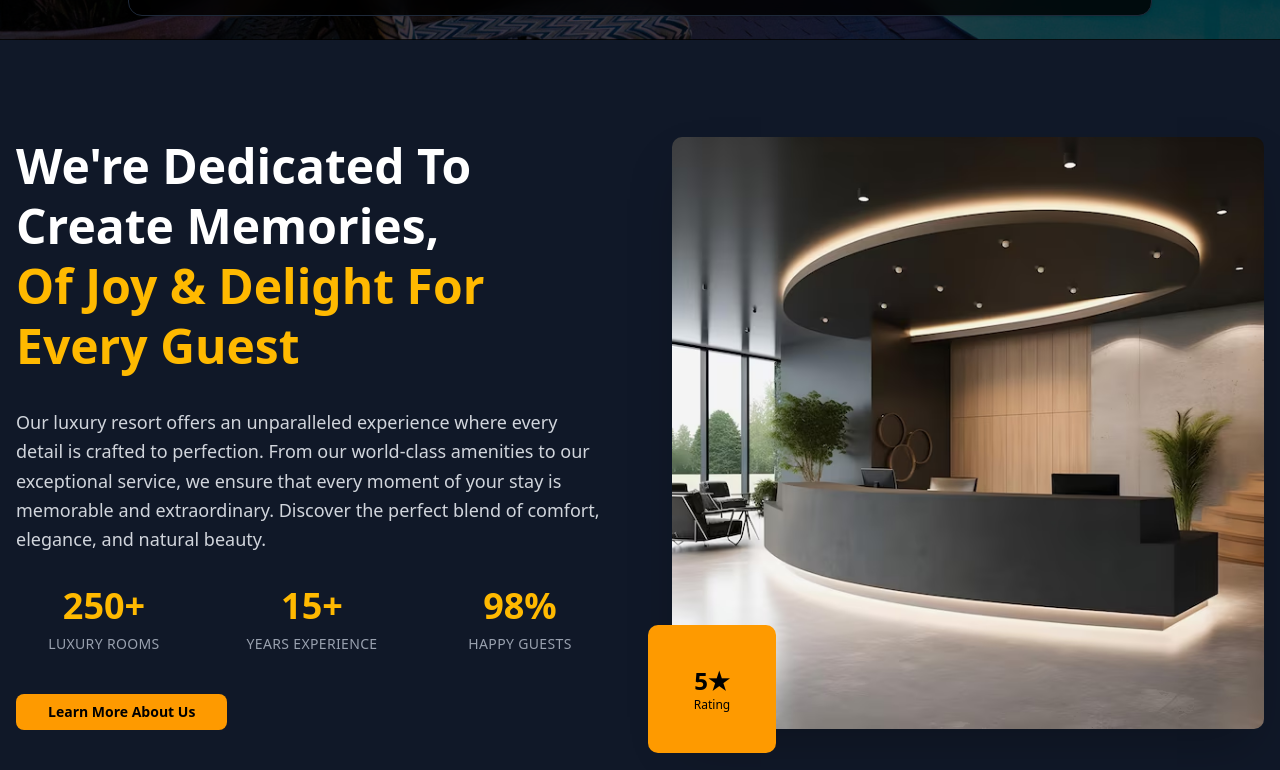
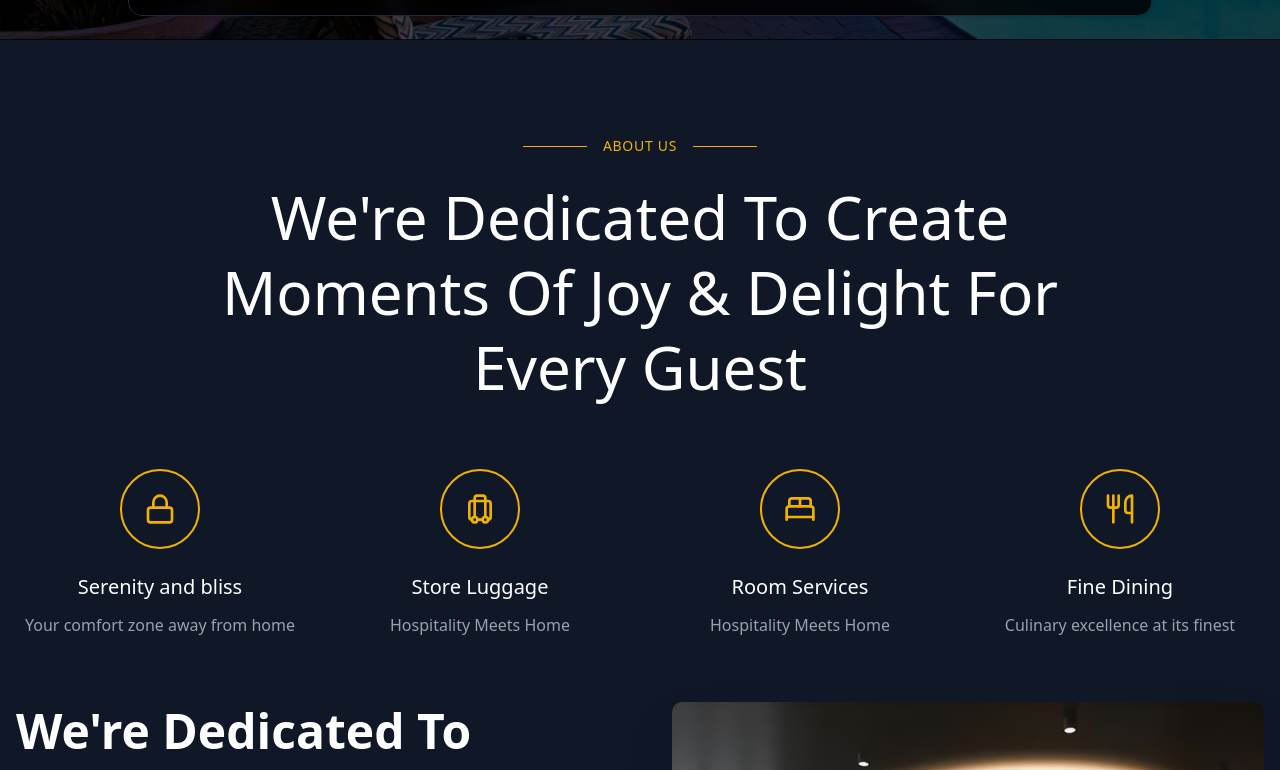
Before and after one commit to Alauddin-24434/royal-palce-frontend, a Next.js app: page / in a window 1280 px wide. Shown: the part 760-1530 px from the top of the page. Built offline with nearby package versions, Linux system fonts and the light colour scheme.

Commit message:
remove animated and fetaured sesction

```diff
--- a/app/page.tsx
+++ b/app/page.tsx
@@ -27,6 +27,10 @@ import {
   Car,
   Coffee,
   Shield,
+  Bed,
+  LuggageIcon,
+  BedDouble,
+  Lock,
 } from "lucide-react"
 
 export default function LuxuryResortWebsite() {
@@ -156,6 +160,53 @@ export default function LuxuryResortWebsite() {
       {/* About Section */}
       <section className="py-24 bg-gray-900">
         <div className="container mx-auto px-4">
+           {/* Header */}
+        <div className="text-center mb-16">
+          <div className="flex items-center justify-center mb-6">
+            <div className="h-px bg-yellow-500 w-16 mr-4"></div>
+            <h2 className="text-yellow-500 text-sm font-medium tracking-wider uppercase">
+              About Us
+            </h2>
+            <div className="h-px bg-yellow-500 w-16 ml-4"></div>
+          </div>
+          <h1 className="text-4xl md:text-5xl lg:text-6xl font-light leading-tight max-w-4xl mx-auto">
+            We're Dedicated To Create Moments Of Joy & Delight For Every Guest
+          </h1>
+        </div>
+
+        {/* Features */}
+        <div className="grid md:grid-cols-4 gap-8 mb-16">
+          <div className="text-center">
+            <div className="w-20 h-20 rounded-full border-2 border-yellow-500 flex items-center justify-center mx-auto mb-6">
+              <Lock className="w-8 h-8 text-yellow-500" />
+            </div>
+            <h3 className="text-xl font-medium mb-3">Serenity and bliss</h3>
+            <p className="text-gray-400">Your comfort zone away from home</p>
+          </div>
+
+          <div className="text-center">
+            <div className="w-20 h-20 rounded-full border-2 border-yellow-500 flex items-center justify-center mx-auto mb-6">
+              <LuggageIcon className="w-8 h-8 text-yellow-500" />
+            </div>
+            <h3 className="text-xl font-medium mb-3">Store Luggage</h3>
+            <p className="text-gray-400">Hospitality Meets Home</p>
+          </div>
+          <div className="text-center">
+            <div className="w-20 h-20 rounded-full border-2 border-yellow-500 flex items-center justify-center mx-auto mb-6">
+              <BedDouble className="w-8 h-8 text-yellow-500" />
+            </div>
+            <h3 className="text-xl font-medium mb-3">Room Services</h3>
+            <p className="text-gray-400">Hospitality Meets Home</p>
+          </div>
+
+          <div className="text-center">
+            <div className="w-20 h-20 rounded-full border-2 border-yellow-500 flex items-center justify-center mx-auto mb-6">
+              <Utensils className="w-8 h-8 text-yellow-500" />
+            </div>
+            <h3 className="text-xl font-medium mb-3">Fine Dining</h3>
+            <p className="text-gray-400">Culinary excellence at its finest</p>
+          </div>
+        </div>
           <div className="grid grid-cols-1 lg:grid-cols-2 gap-16 items-center">
             <div>
               <h2 className="text-4xl md:text-5xl font-bold mb-8 leading-tight">
@@ -290,83 +341,9 @@ export default function LuxuryResortWebsite() {
         </div>
       </section>
 
-      {/* Resort Amenities */}
-      <section className="py-32 relative">
-        <Image src="/resortHero.jpg" alt="Resort Amenities" fill className="object-cover" />
-        <div className="absolute inset-0 bg-black/60" />
-        <div className="relative z-10 container mx-auto px-4 text-center">
-          <h2 className="text-5xl md:text-6xl font-bold mb-8">Resort Amenities & Views</h2>
-          <p className="text-xl md:text-2xl text-gray-200 max-w-3xl mx-auto leading-relaxed">
-            Immerse yourself in luxury with our world-class amenities and breathtaking views that create unforgettable
-            moments
-          </p>
-        </div>
-      </section>
 
-      {/* Hotel Facilities */}
-      <section className="py-24 bg-gray-900">
-        <div className="container mx-auto px-4">
-          <div className="text-center mb-16">
-            <h2 className="text-4xl md:text-5xl font-bold mb-6">Hotel Facilities</h2>
-            <p className="text-gray-400 text-lg max-w-2xl mx-auto">
-              Experience our premium facilities and services designed to exceed your expectations
-            </p>
-          </div>
 
-          <div className="grid grid-cols-1 md:grid-cols-2 lg:grid-cols-4 gap-8">
-            {[
-              {
-                icon: Spa,
-                title: "Luxury Spa",
-                description: "Rejuvenate your body and soul",
-                image: "/spa.webp",
-              },
-              {
-                icon: Utensils,
-                title: "Fine Dining",
-                description: "World-class culinary experiences",
-                image: "/dining.webp",
-              },
-              {
-                icon: Waves,
-                title: "Infinity Pool",
-                description: "Stunning ocean views",
-                image: "/placeholder.svg?height=250&width=350",
-              },
-              {
-                icon: Dumbbell,
-                title: "Fitness Center",
-                description: "State-of-the-art equipment",
-                image: "/placeholder.svg?height=250&width=350",
-              },
-            ].map((facility, index) => (
-              <Card
-                key={index}
-                className="bg-black border-gray-800 overflow-hidden group cursor-pointer hover:transform hover:scale-105 transition-all duration-300 p-0 rounded-none"
-              >
-                <div className="relative">
-                  <Image
-                    src={facility.image || "/placeholder.svg"}
-                    alt={facility.title}
-                    width={350}
-                    height={250}
-                    unoptimized
-                    className="w-full h-56 object-cover group-hover:scale-110 transition-transform duration-500"
-                  />
-                  <div className="absolute inset-0 bg-black/40 group-hover:bg-black/20 transition-colors" />
-                  <div className="absolute inset-0 flex items-center justify-center">
-                    <facility.icon className="w-16 h-16 text-amber-400" />
-                  </div>
-                </div>
-                <CardContent className="p-6 text-center">
-                  <h3 className="font-bold text-xl mb-2">{facility.title}</h3>
-                  <p className="text-gray-400 text-sm">{facility.description}</p>
-                </CardContent>
-              </Card>
-            ))}
-          </div>
-        </div>
-      </section>
+
 
       {/* Testimonials */}
       <section className="py-24 bg-black">
```
